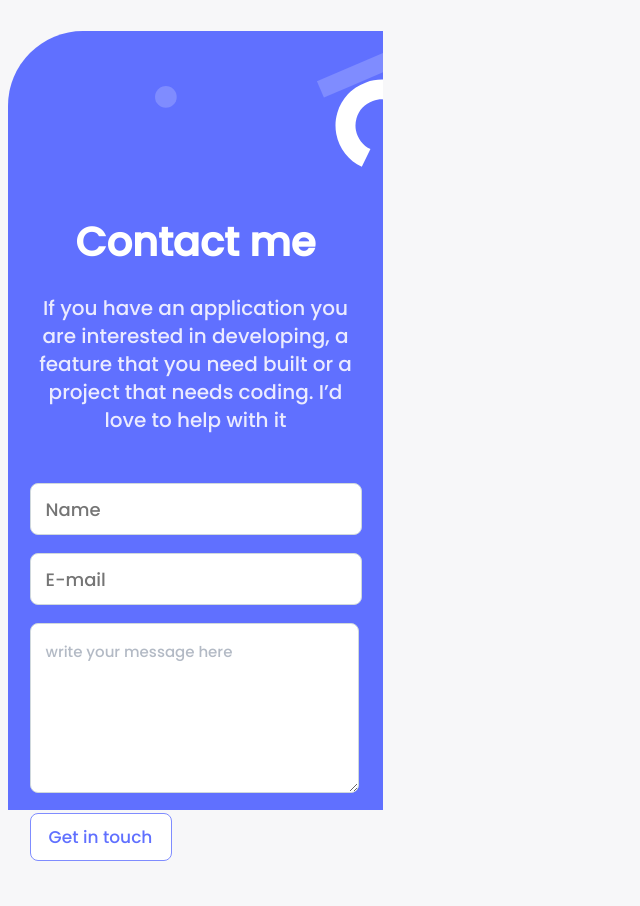
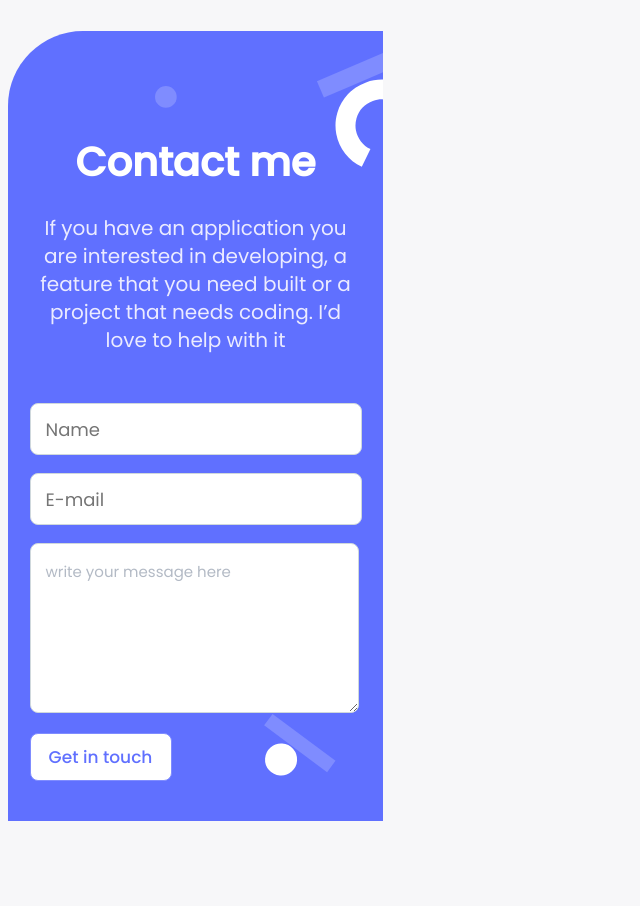
Before and after one commit to Aminocodex/AminoPortfolio, a website: page index.html in a window 1280 px wide. Shown: the part 4740-5646 px from the top of the page, without its empty margins (0-640 px from the left). After the commit the page ends 5569 px from the top, so only its background shows below. Drawn offline with Linux system fonts and the light colour scheme.

Commit message:
Fix html and CSS

```diff
--- a/style.css
+++ b/style.css
@@ -1,4 +1,4 @@
-@import url('https://fonts.googleapis.com/css2?family=Crete+Round&family=Inter:wght@500&family=Poppins:wght@500&display=swap');
+@import url('https://fonts.googleapis.com/css2?family=Crete+Round&family=Inter:wght@500&family=Poppins:wght@300;400;500&display=swap');
 
 body {
   color: #172b4d;
@@ -410,7 +410,7 @@ hr {
 }
 
 .myForm {
-  height: 779px;
+  height: 790px;
   width: 375px;
   background-image: url(img/mobile.svg);
   background-size: 265px 732.17px;
@@ -497,6 +497,7 @@ textarea::placeholder {
   border: 1px solid #7f8cff;
   margin-left: 24px;
   margin-bottom: 45px;
+  margin-bottom: ;
 }
 
 .myForm button:hover {
@@ -523,5 +524,6 @@ textarea::placeholder {
   color: #fff;
   height: 56px;
   justify-content: center;
-  padding-top: 80px;
+  margin-top: 103px;
+  margin-bottom: 0;
 }
```
